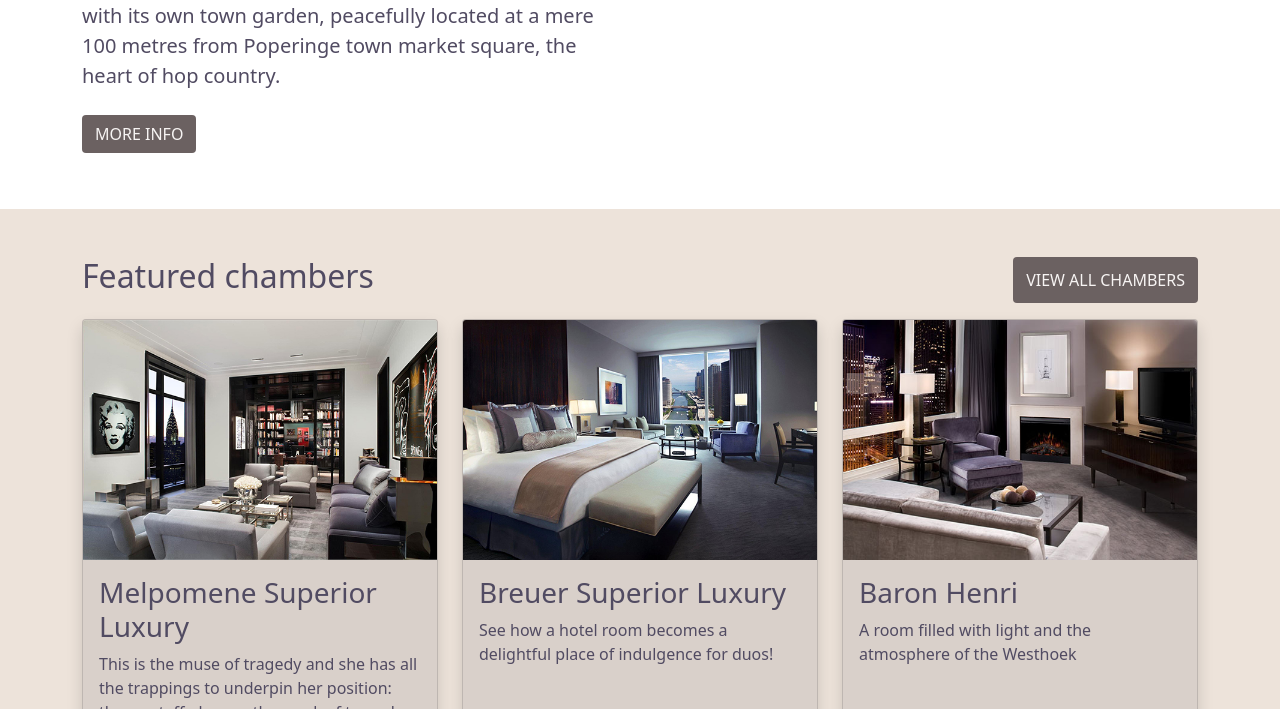
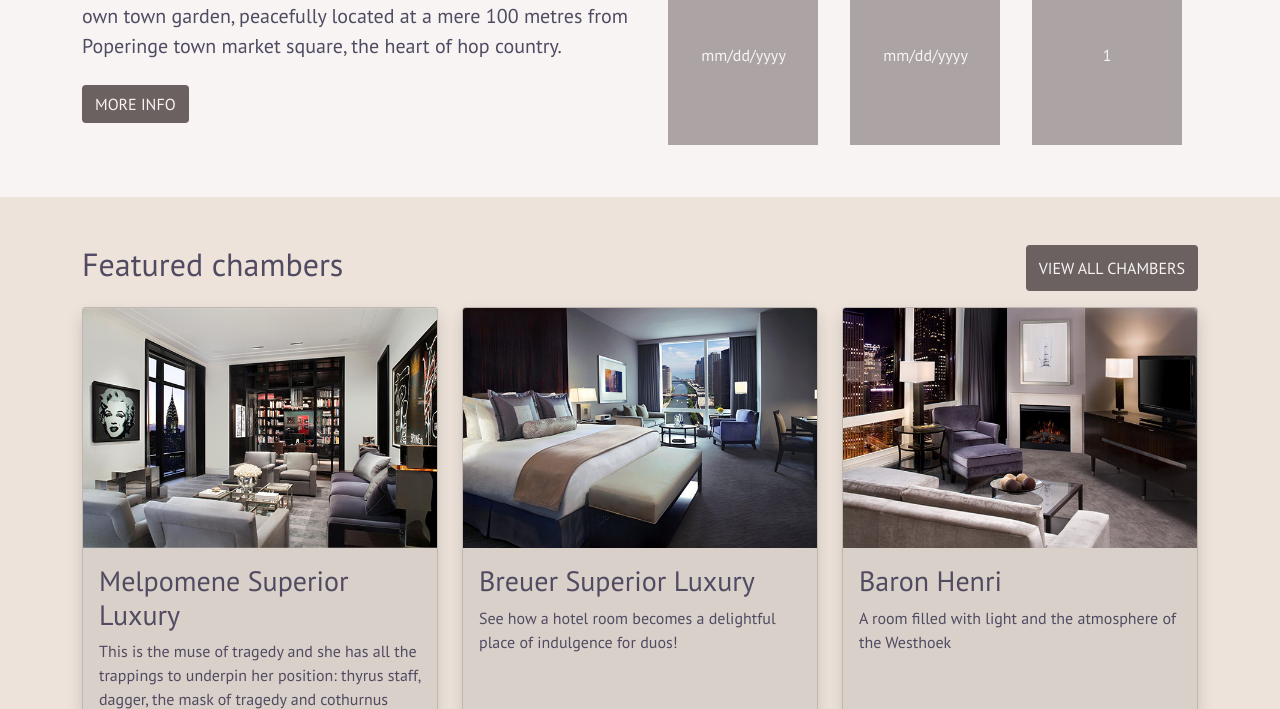
Before and after one commit to SunkissedWitch/second_repo, a plain HTML site: page index.html in a window 1280 px wide. Shown: the part 690-1399 px from the top of the page. Drawn offline with nearby package versions, Linux system fonts and the light colour scheme; a script that the page names is missing.

Commit message:
I think I'm done

```diff
--- a/style.css
+++ b/style.css
@@ -1,3 +1,7 @@
+body {
+  font-family: 'PT Sans', sans-serif;
+}
+
 .btn.btn-default {
   background-color: #6b6161;
   color: #f7f4f3;
@@ -13,7 +17,7 @@ label,
 }
 
 .navigation {
-  background-color: rgba(172, 164, 164, 0.4);
+  background-color: rgba(107, 97, 97, 0.4);
   position: absolute;
   top: 0;
   right: 0;
@@ -23,6 +27,50 @@ label,
 
 .navigation a{
   color: #f7f4f3;
+}
+.Welcome {
+  background-color: #f7f4f3;
+}
+
+@media (max-width: 767px) {
+  .inp-field {
+  height: 60px;
+  background-color: #aca4a4;
+  }
+}
+@media only screen
+and (min-device-width: 768px)
+and (max-device-width: 1199px) {
+  .inp-field input,
+  .inp-field select {
+    min-height: 120px;
+    text-align: center;
+  }
+}
+@media (min-width: 1200px) {
+  .inp-field input,
+  .inp-field select {
+    min-height: 180px;
+    text-align: center;
+  }
+}
+input[type="date"]::-webkit-inner-spin-button,
+input[type="date"]::-webkit-calendar-picker-indicator {
+    display: none;
+    -webkit-appearance: none;
+}
+
+select {
+  -webkit-appearance: none;
+  -moz-appearance: none;
+}
+
+.inp-field input,
+.inp-field select {
+  background-color: #aca4a4;
+  border: none;
+  color: #f7f4f3;
+  cursor: pointer;
 }
 
 .featured-chambers {
```
